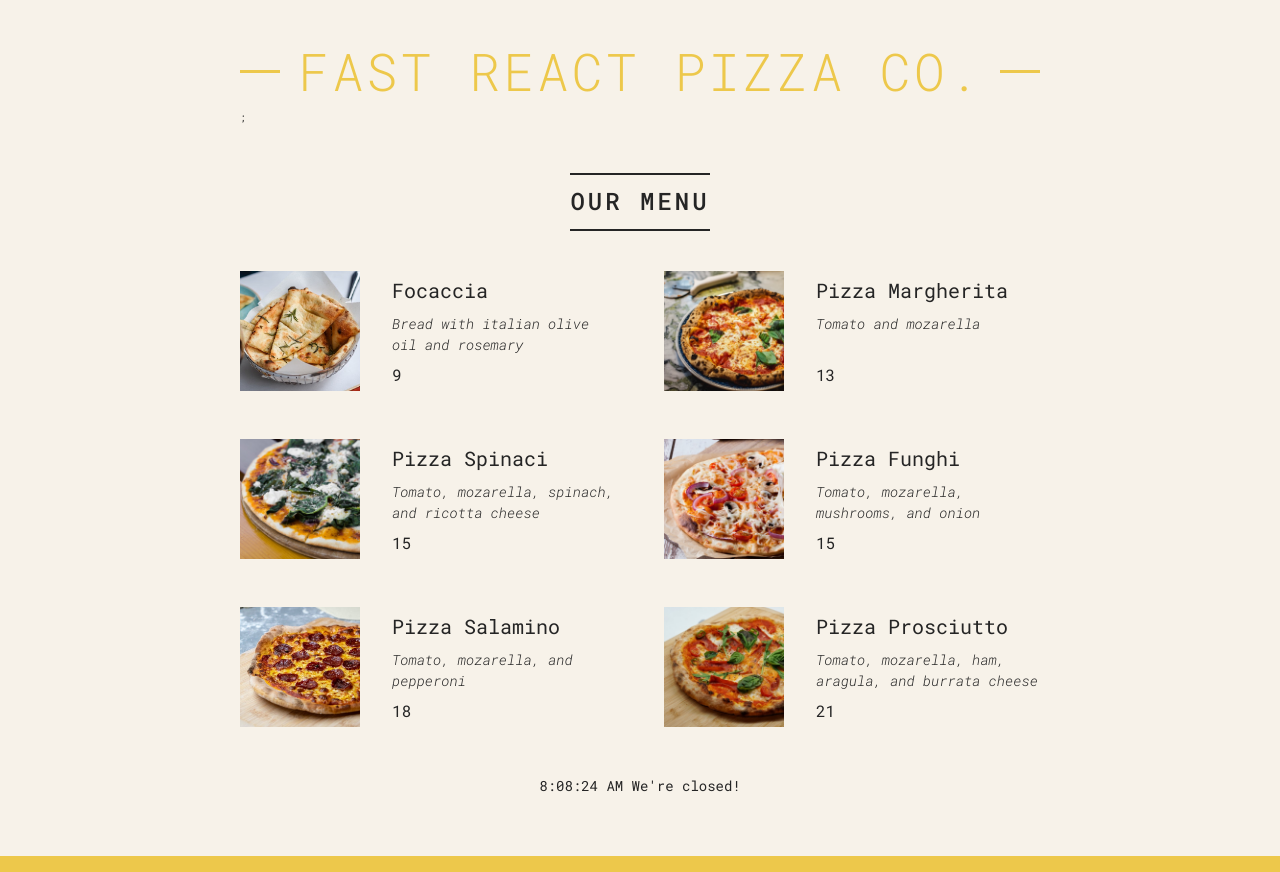
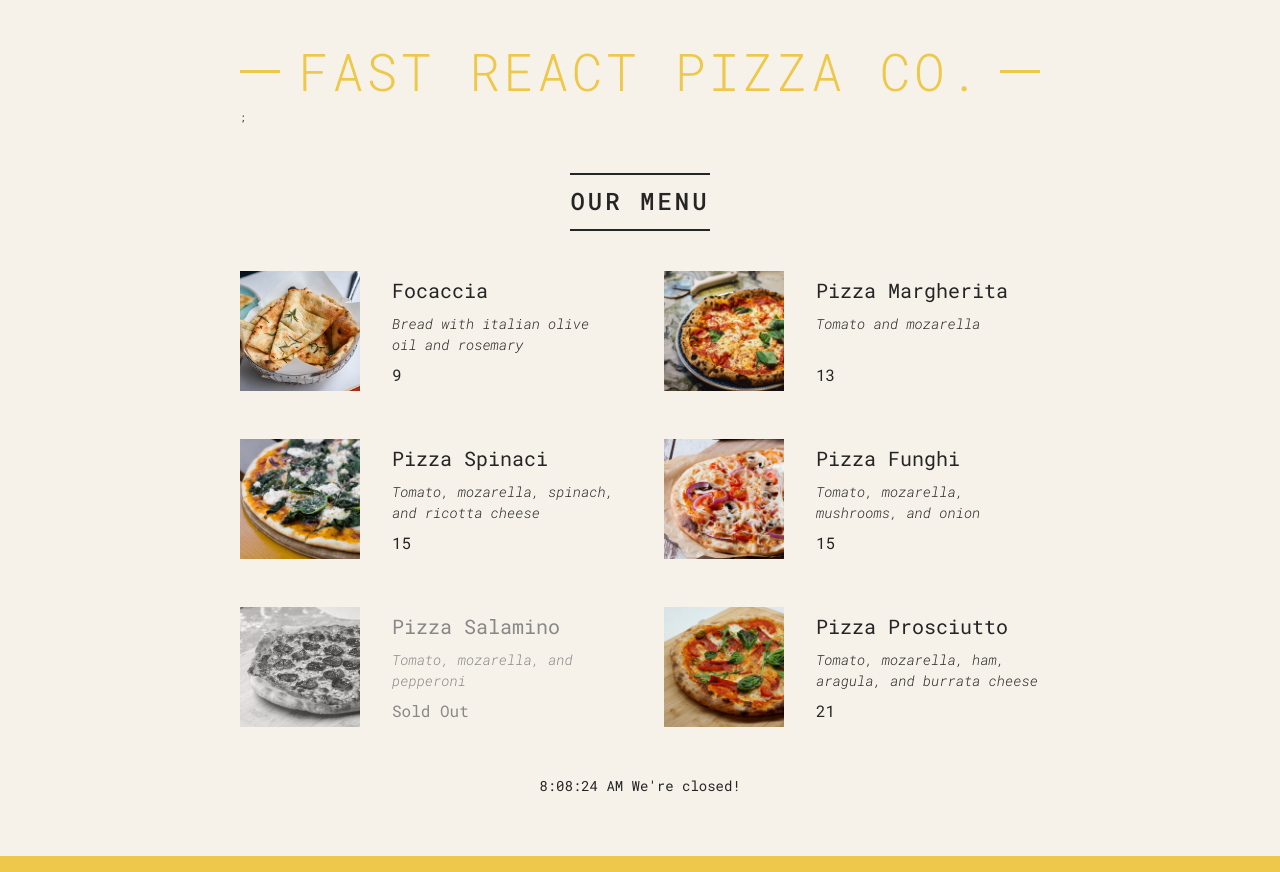
Before and after one commit to charliesumalag/react-new, a React (Vite) app in the folder 03-pizza-menu/: page / in a window 1280 px wide. Built offline with nearby package versions, Linux system fonts and the light colour scheme.

Commit message:
setting classes and text conditionaly

```diff
--- a/03-pizza-menu/index.html
+++ b/03-pizza-menu/index.html
@@ -1,13 +1,16 @@
 <!doctype html>
 <html lang="en">
+
 <head>
   <meta charset="UTF-8" />
   <link rel="icon" type="image/svg+xml" href="/vite.svg" />
   <meta name="viewport" content="width=device-width, initial-scale=1.0" />
-    <title>03-pizza-menu</title>
+  <title>Fast React Pizza Co.</title>
 </head>
+
 <body>
   <div id="root"></div>
   <script type="module" src="/src/main.jsx"></script>
 </body>
+
 </html>
--- a/03-pizza-menu/src/App.jsx
+++ b/03-pizza-menu/src/App.jsx
@@ -62,14 +62,14 @@ const App = () => {
 
 export default App
 
-function Pizza({photoName, name, ingredients, price}) {
+function Pizza({photoName, name, ingredients, price, soldOut}) {
   return (
-    <div className='pizza'>
+    <div className={soldOut ? 'pizza sold-out' : 'pizza'}>
       <img src={photoName} />
       <div>
         <h3>{name}</h3>
         <p>{ingredients}</p>
-        <span>{price + 3}</span>
+        <span>{soldOut ? 'Sold Out' : price + 3}</span>
       </div>
     </div>
   )
@@ -92,7 +92,7 @@ function Menu() {
     {numPizzas > 0 && (
       <ul className='pizzas'>
         {pizzas.map((pizza) => (
-          <Pizza name={pizza.name} ingredients={pizza.ingredients} photoName={pizza.photoName} price={pizza.price} key={pizza.name}/>
+          <Pizza name={pizza.name} ingredients={pizza.ingredients} photoName={pizza.photoName} price={pizza.price} key={pizza.name} soldOut={pizza.soldOut}/>
         ))}
       </ul>
     )}
```
Lines whose indentation alone changed are shown as unchanged.
